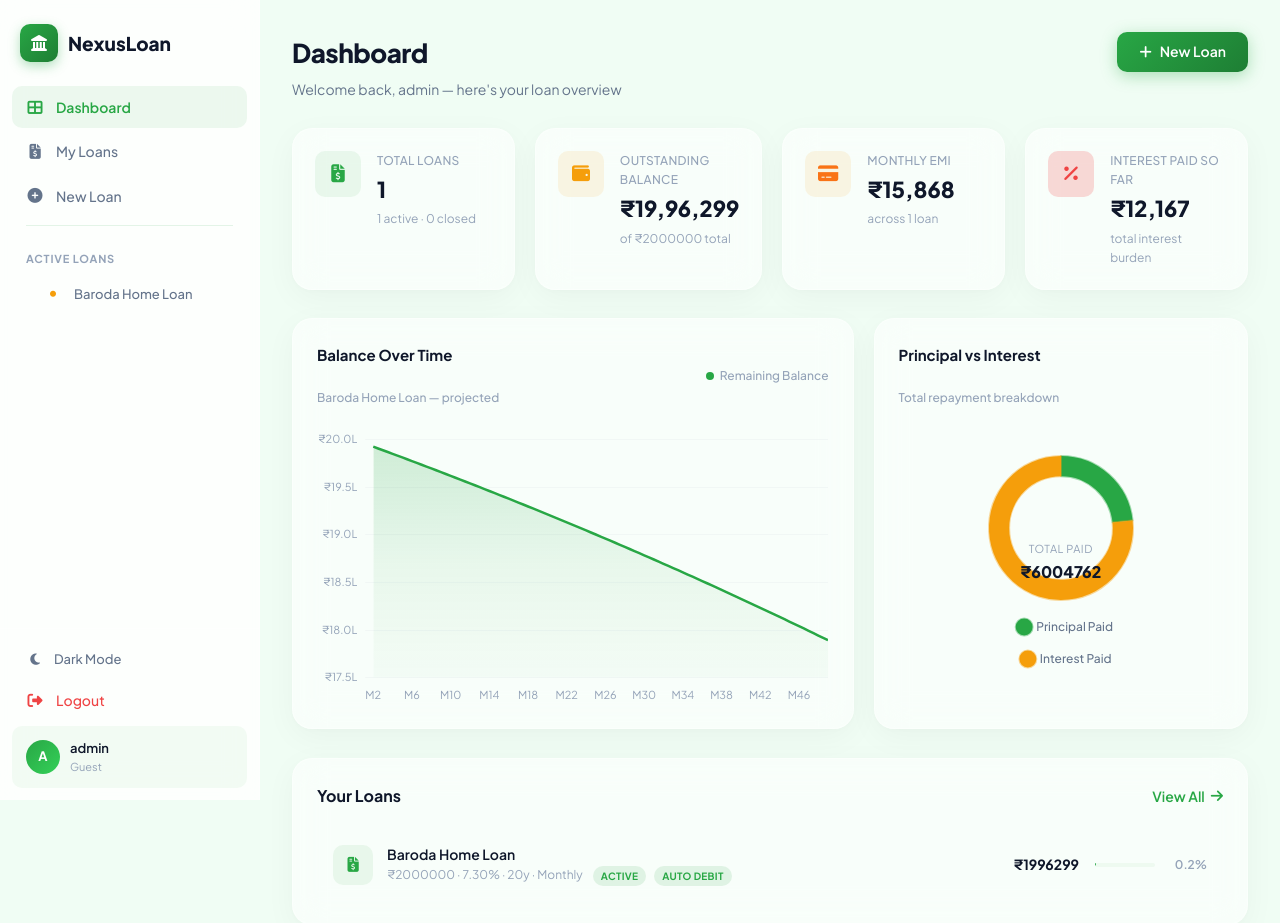
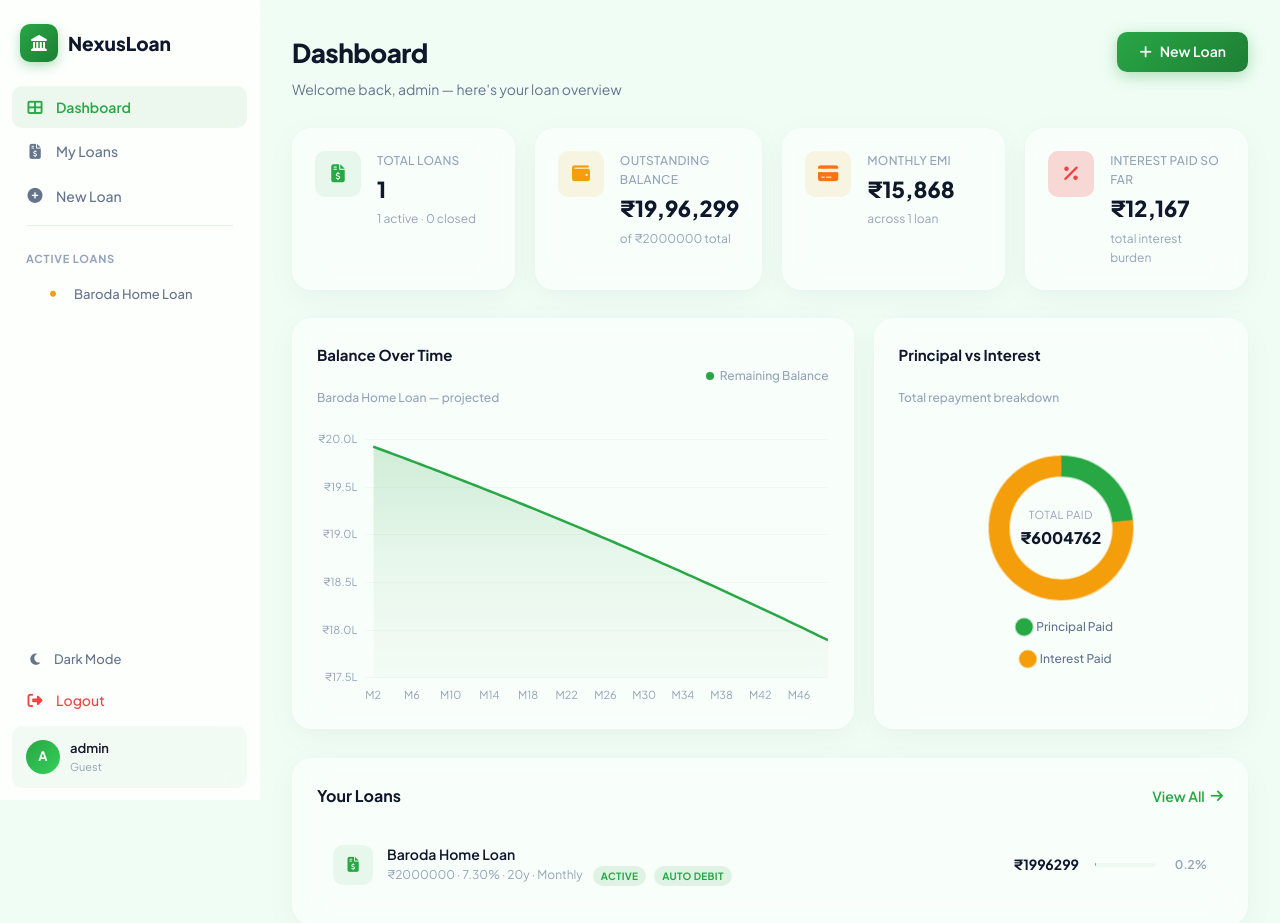
Before and after one commit to ashishkekan/Loan-Manager, a Django app: page /dashboard/ in a window 1280 px wide. Shown: the top 923 px of the page. Run offline with Django 5.2, Linux system fonts and the light colour scheme; a user stored in the database is signed in; data comes from the database, SQL or seed files in the repository.

Commit message:
update code

```diff
--- a/static/css/style.css
+++ b/static/css/style.css
@@ -2328,7 +2328,7 @@ input, select, textarea { font-family: inherit; }
 /* Pie Center Stat — overlaid on doughnut */
 .pie-center-stat {
     position: absolute;
-    top: 50%;
+    top: 38%;
     left: 50%;
     transform: translate(-50%, -55%);
     text-align: center;
```
